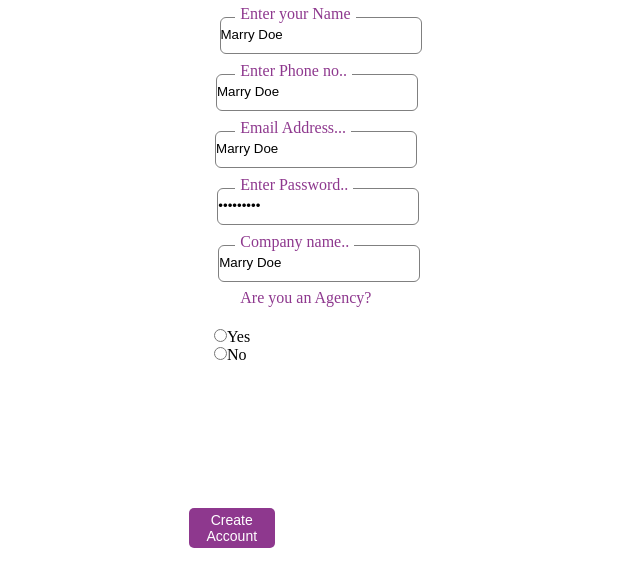
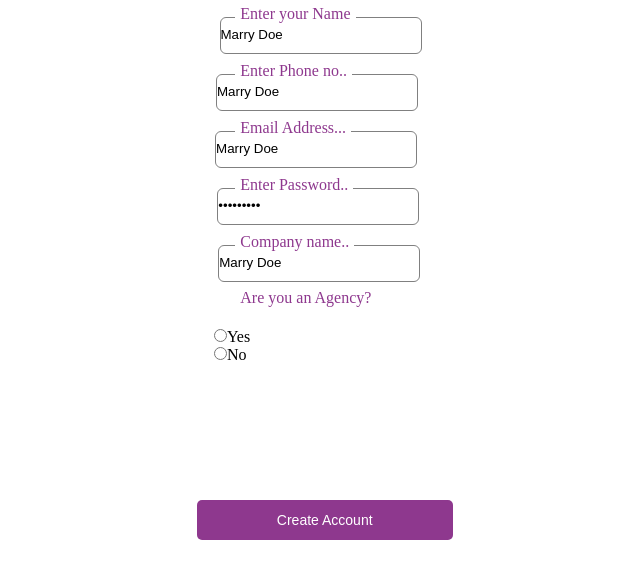
Before and after one commit to Nikhil2072001/educase2-Assignment, a plain HTML site: page index3.html in a window 1280 px wide. Shown: the part 167-754 px from the top of the page, without its empty margins (283-923 px from the left). Drawn offline with Linux system fonts and the light colour scheme.

Commit message:
Update style.css

```diff
--- a/style.css
+++ b/style.css
@@ -120,7 +120,7 @@ color: white;
     width: fit-content;
   }
   .btn3{
-    width: 90%;
+    width: 20vw;
     margin: 5%;
     background-color: rgb(142, 56, 142);
     color: white;
```
